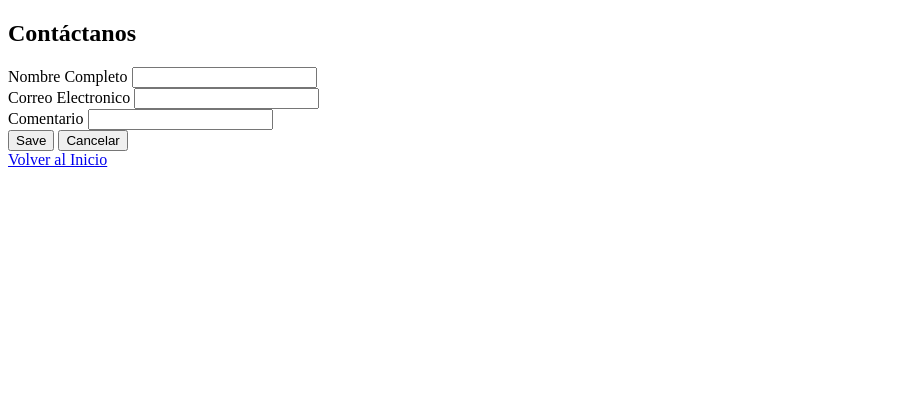
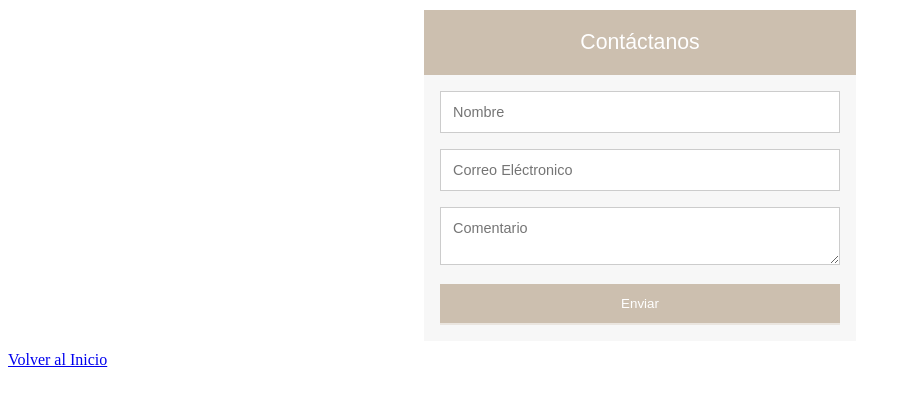
Before and after one commit to vdianacv/Semillas, a plain HTML site: page html/contacto.html in a window 1280 px wide. Shown: the whole page, without its empty margins (0-911 px from the left). Drawn offline with Linux system fonts and the light colour scheme.

Commit message:
commit on master

```diff
--- /dev/null
+++ b/CSS/contactstyle.css
@@ -0,0 +1,77 @@
+.form-style{
+	font: 95% Arial, Helvetica, sans-serif;
+	max-width: 400px;
+	margin: 10px auto;
+	padding: 16px;
+	background: #F7F7F7;
+}
+.form-style h1{
+	background: #CCBFAF;
+	padding: 20px 0;
+	font-size: 140%;
+	font-weight: 300;
+	text-align: center;
+	color: #fff;
+	margin: -16px -16px 16px -16px;
+}
+.form-style input[type="text"],
+.form-style input[type="date"],
+.form-style input[type="datetime"],
+.form-style input[type="email"],
+.form-style input[type="number"],
+.form-style input[type="search"],
+.form-style input[type="time"],
+.form-style input[type="url"],
+.form-style textarea,
+.form-style select
+{
+	-webkit-transition: all 0.30s ease-in-out;
+	-moz-transition: all 0.30s ease-in-out;
+	-ms-transition: all 0.30s ease-in-out;
+	-o-transition: all 0.30s ease-in-out;
+	outline: none;
+	box-sizing: border-box;
+	-webkit-box-sizing: border-box;
+	-moz-box-sizing: border-box;
+	width: 100%;
+	background: #fff;
+	margin-bottom: 4%;
+	border: 1px solid #ccc;
+	padding: 3%;
+	color: #555;
+	font: 95% Arial, Helvetica, sans-serif;
+}
+.form-style input[type="text"]:focus,
+.form-style input[type="date"]:focus,
+.form-style input[type="datetime"]:focus,
+.form-style input[type="email"]:focus,
+.form-style input[type="number"]:focus,
+.form-style input[type="search"]:focus,
+.form-style input[type="time"]:focus,
+.form-style input[type="url"]:focus,
+.form-style textarea:focus,
+.form-style select:focus
+{
+	box-shadow: 0 0 5px #E8E7E3;
+	padding: 3%;
+	border: 1px solid #E8E7E3;
+}
+
+.form-style input[type="submit"],
+.form-style input[type="button"]{
+	box-sizing: border-box;
+	-webkit-box-sizing: border-box;
+	-moz-box-sizing: border-box;
+	width: 100%;
+	padding: 3%;
+	background: #CCBFAF;
+	border-bottom: 2px solid #EAE5DF;
+	border-top-style: none;
+	border-right-style: none;
+	border-left-style: none;
+	color: #fff;
+}
+.form-style input[type="submit"]:hover,
+.form-style input[type="button"]:hover{
+	background: #EAE5DF;
+}
--- a/html/contacto.html
+++ b/html/contacto.html
@@ -4,6 +4,7 @@
 	    <meta charset="UTF-8">
 	    <meta name="viewport" content="width=device-width, initial-scale=1.0">
         <link rel="shortcut icon" href="https://genfavicon.com/tmp/icon_8a668f8c848766427623e1f4dfe5b82a.ico" type="image/x-icon">
+        <link rel="stylesheet" href="../CSS/contactstyle.css" type="text/css" media="all">
 	    <title>Contáctanos</title>
     </head>
     <body>
@@ -11,24 +12,15 @@
 
         </header>
         <main>
-            <section>
-                <h2>Contáctanos</h2>
-                <form action="" method="POST">
-                    <label for="POST-name">Nombre Completo</label>
-                    <input id="POST-name" type="text" name="name">
-                    <br>
-                    <label for="Email">Correo Electronico</label>
-                    <input id="Email" type="email" name="Correo Electronico">
-                    <br>
-                    <label for="Comentario">Comentario</label>
-                    <input id="Comentario" type="text" name="Comentario">
-                    <br>
-                    <input type="submit" value="Save">
-                    <input type="button" value="Cancelar">
-                    <br>
-
+            <div class="form-style">
+                <h1>Contáctanos</h1>
+                <form>
+                <input type="text" name="field1" placeholder="Nombre" />
+                <input type="email" name="field2" placeholder="Correo Eléctronico" />
+                <textarea name="field3" placeholder="Comentario"></textarea>
+                <input type="submit" value="Enviar" />
                 </form>
-            </section>
+                </div>
         </main>
     </body>
     <footer>
```
